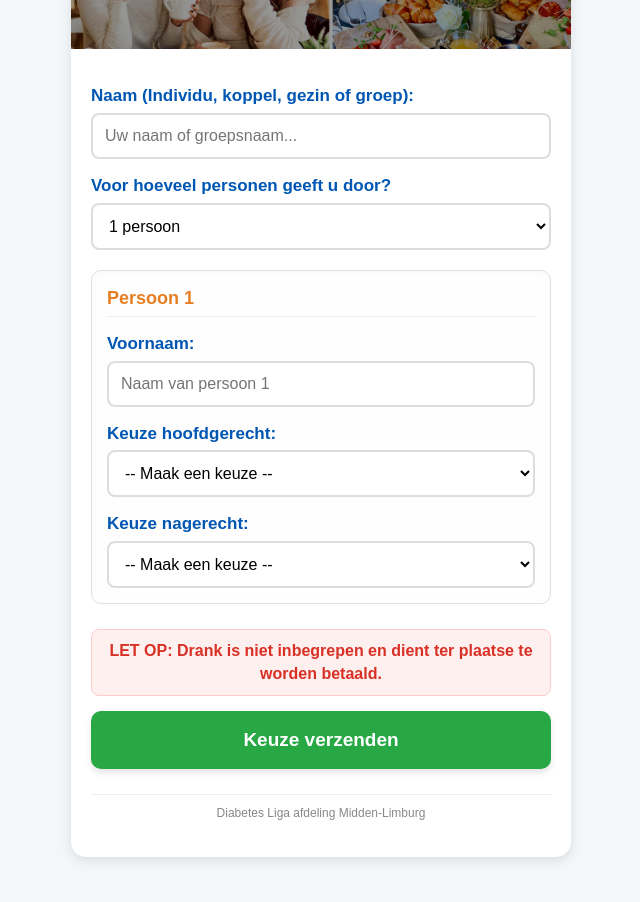
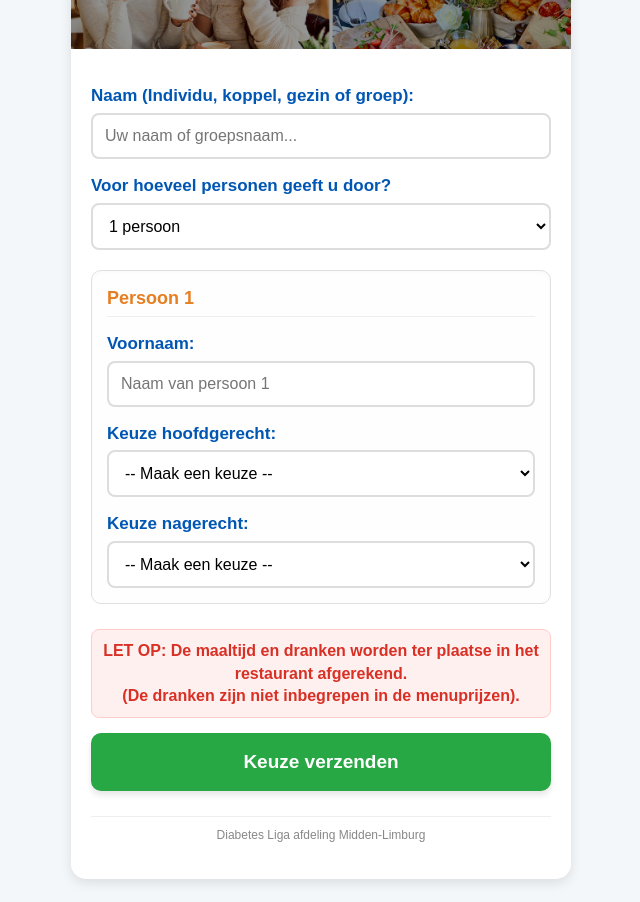
Before and after one commit to Fredje4711/nieuwsbrief, a plain HTML site: page keuze.html in a window 1280 px wide. Shown: the part 182-1084 px from the top of the page, without its empty margins (319-959 px from the left). Before the commit the page ends 1062 px from the top, so only its background shows below. Drawn offline with Linux system fonts and the light colour scheme.

Commit message:
Add files via upload

```diff
--- a/keuze.html
+++ b/keuze.html
@@ -75,8 +75,9 @@
             <div id="personenContainers"></div>
 
             <div class="belangrijk">
-                LET OP: Drank is niet inbegrepen en dient ter plaatse te worden betaald.
-            </div>
+    LET OP: De maaltijd en dranken worden ter plaatse in het restaurant afgerekend. <br>
+    (De dranken zijn niet inbegrepen in de menuprijzen).
+</div>
 
             <button type="submit">Keuze verzenden</button>
         </form>
```
